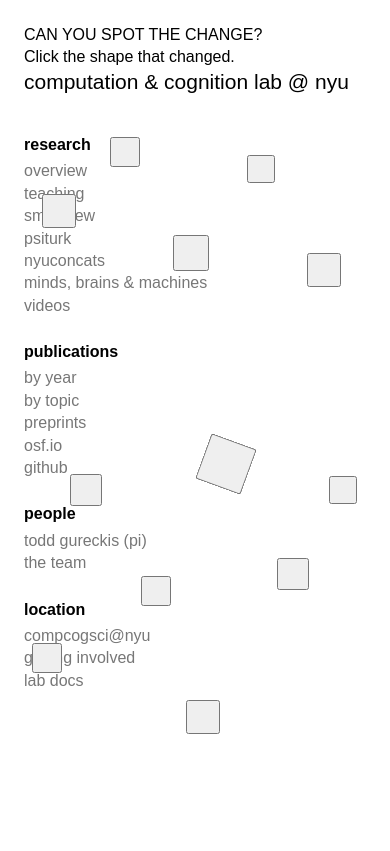
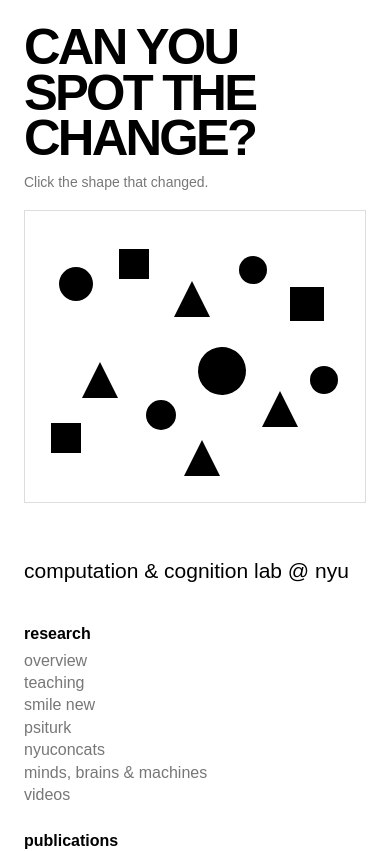
Before and after one commit to brendonban/identity-wellbeing-lab, a Next.js app: page / in a window 390 px wide. Shown: the top 851 px of the page. Built offline with nearby package versions, Linux system fonts and the light colour scheme.

Commit message:
Update CSS for game layout and styles
Refactor CSS styles for game components and improve responsiveness.

```diff
--- a/app/globals.css
+++ b/app/globals.css
@@ -16,6 +16,10 @@ body {
   box-sizing: border-box;
 }
 
+button {
+  font: inherit;
+}
+
 a {
   color: #777;
   text-decoration: none;
@@ -26,7 +30,7 @@ a:hover {
   text-decoration: underline;
 }
 
-/* Main page */
+/* PAGE */
 
 .home {
   width: 100%;
@@ -34,56 +38,117 @@ a:hover {
   padding: 32px 40px;
 }
 
-/* Perception Game */
+/* GAME */
 
-.perception-game {
+.game {
+  margin-bottom: 85px;
+}
+
+.game-heading {
   display: flex;
-  flex-direction: column;
-  align-items: flex-start;
+  justify-content: space-between;
+  align-items: baseline;
+  gap: 30px;
+  margin-bottom: 20px;
+}
 
+.game-title {
+  font-size: clamp(34px, 5vw, 72px);
+  font-weight: 700;
+  letter-spacing: -0.055em;
+  line-height: 0.95;
+}
+
+.game-instruction {
+  color: #777;
+  font-size: 16px;
+  white-space: nowrap;
+}
+
+.game-board {
+  position: relative;
   width: 100%;
-  padding: 0;
-  margin: 0 0 75px 0;
-
-  border: 0;
-  background: transparent;
-
-  color: #000;
-  font-family: Arial, Helvetica, sans-serif;
-  font-size: clamp(70px, 13vw, 190px);
-  font-weight: 700;
-  line-height: 0.78;
-  letter-spacing: -0.075em;
-
-  text-align: left;
-  cursor: crosshair;
-
+  height: min(42vw, 430px);
+  min-height: 300px;
+  border: 1px solid #ddd;
   overflow: hidden;
 }
 
-.perception-game span {
-  display: block;
-  transition: transform 0.08s linear;
-  will-change: transform;
+.game-blank {
+  position: absolute;
+  inset: 0;
+  display: flex;
+  align-items: center;
+  justify-content: center;
+  color: #aaa;
+  font-size: 18px;
 }
 
-.perception-game span:last-child {
-  margin-left: 7vw;
+.game-shape {
+  padding: 0;
+  border: 0;
+  background: #000;
+  cursor: crosshair;
+  transition:
+    transform 0.15s ease,
+    opacity 0.15s ease;
 }
 
-.perception-game:hover span {
-  transition: transform 0.05s linear;
+.game-shape:hover {
+  opacity: 0.55;
 }
 
-.perception-game.game-active span:first-child {
-  transform: translateX(25px) !important;
+/* Shapes */
+
+.circle {
+  border-radius: 50%;
 }
 
-.perception-game.game-active span:last-child {
-  transform: translateX(-25px) !important;
+.square {
+  border-radius: 0;
 }
 
-/* Lab title */
+.triangle {
+  width: 0 !important;
+  height: 0 !important;
+  background: transparent;
+  border-left: 18px solid transparent;
+  border-right: 18px solid transparent;
+  border-bottom: 36px solid #000;
+}
+
+/* Result */
+
+.game-result {
+  max-width: 560px;
+  margin-top: 22px;
+}
+
+.result-message {
+  font-size: 28px;
+  font-weight: 700;
+  margin-bottom: 8px;
+}
+
+.game-result p {
+  color: #777;
+  margin: 0 0 15px 0;
+}
+
+.play-again {
+  border: 0;
+  padding: 0;
+  background: transparent;
+  color: #777;
+  cursor: pointer;
+}
+
+.play-again:hover {
+  color: #000;
+  text-decoration: underline;
+}
+
+/* LAB TITLE */
 
 .home-title {
   color: #000;
@@ -92,7 +157,7 @@ a:hover {
   margin-bottom: 60px;
 }
 
-/* Navigation */
+/* NAVIGATION */
 
 .home-navigation {
   display: flex;
@@ -118,16 +183,27 @@ a:hover {
   padding: 0;
 }
 
-/* Laptop */
+.home-section a:hover {
+  color: #000;
+}
+
+/* LAPTOP */
 
 @media (max-width: 1000px) {
   .home {
     padding: 28px 30px;
   }
 
-  .perception-game {
-    font-size: clamp(60px, 12vw, 130px);
-    margin-bottom: 60px;
+  .game {
+    margin-bottom: 65px;
+  }
+
+  .game-title {
+    font-size: clamp(32px, 6vw, 60px);
+  }
+
+  .game-board {
+    height: 400px;
   }
 
   .home-title {
@@ -140,21 +216,36 @@ a:hover {
   }
 }
 
-/* Mobile */
+/* MOBILE */
 
 @media (max-width: 700px) {
   .home {
     padding: 24px;
   }
 
-  .perception-game {
-    font-size: 19vw;
-    margin-bottom: 50px;
-    letter-spacing: -0.08em;
+  .game {
+    margin-bottom: 55px;
   }
 
-  .perception-game span:last-child {
-    margin-left: 12vw;
+  .game-heading {
+    display: block;
+    margin-bottom: 18px;
+  }
+
+  .game-title {
+    font-size: 13vw;
+    line-height: 0.9;
+    margin-bottom: 12px;
+  }
+
+  .game-instruction {
+    font-size: 14px;
+    white-space: normal;
+  }
+
+  .game-board {
+    height: 75vw;
+    min-height: 280px;
   }
 
   .home-title {
@@ -171,76 +262,4 @@ a:hover {
     margin-bottom: 24px;
     padding-right: 0;
   }
-}/* Lab title */
-
-.home-title {
-  color: #000;
-  font-size: 24px;
-  line-height: 1.2;
-  margin-bottom: 60px;
 }
-
-/* Navigation */
-
-.home-section {
-  display: inline-block;
-  vertical-align: top;
-  width: 20%;
-  margin: 0;
-  padding-right: 30px;
-}
-
-/* Section headings */
-
-.home-section-title {
-  color: #000;
-  font-weight: 700;
-  margin: 0 0 4px 0;
-}
-
-/* Navigation links */
-
-.home-section a {
-  display: block;
-  color: #777;
-  margin: 0;
-  padding: 0;
-}
-
-/* Laptop */
-
-@media (max-width: 1000px) {
-  .home {
-    padding: 28px 30px;
-  }
-
-  .home-title {
-    font-size: 22px;
-    margin-bottom: 50px;
-  }
-
-  .home-section {
-    width: 25%;
-    padding-right: 20px;
-  }
-}
-
-/* Mobile */
-
-@media (max-width: 700px) {
-  .home {
-    padding: 24px;
-  }
-
-  .home-title {
-    font-size: 21px;
-    margin-bottom: 40px;
-  }
-
-  .home-section {
-    display: block;
-    width: 100%;
-    margin-bottom: 24px;
-    padding-right: 0;
-  }
-}
```
